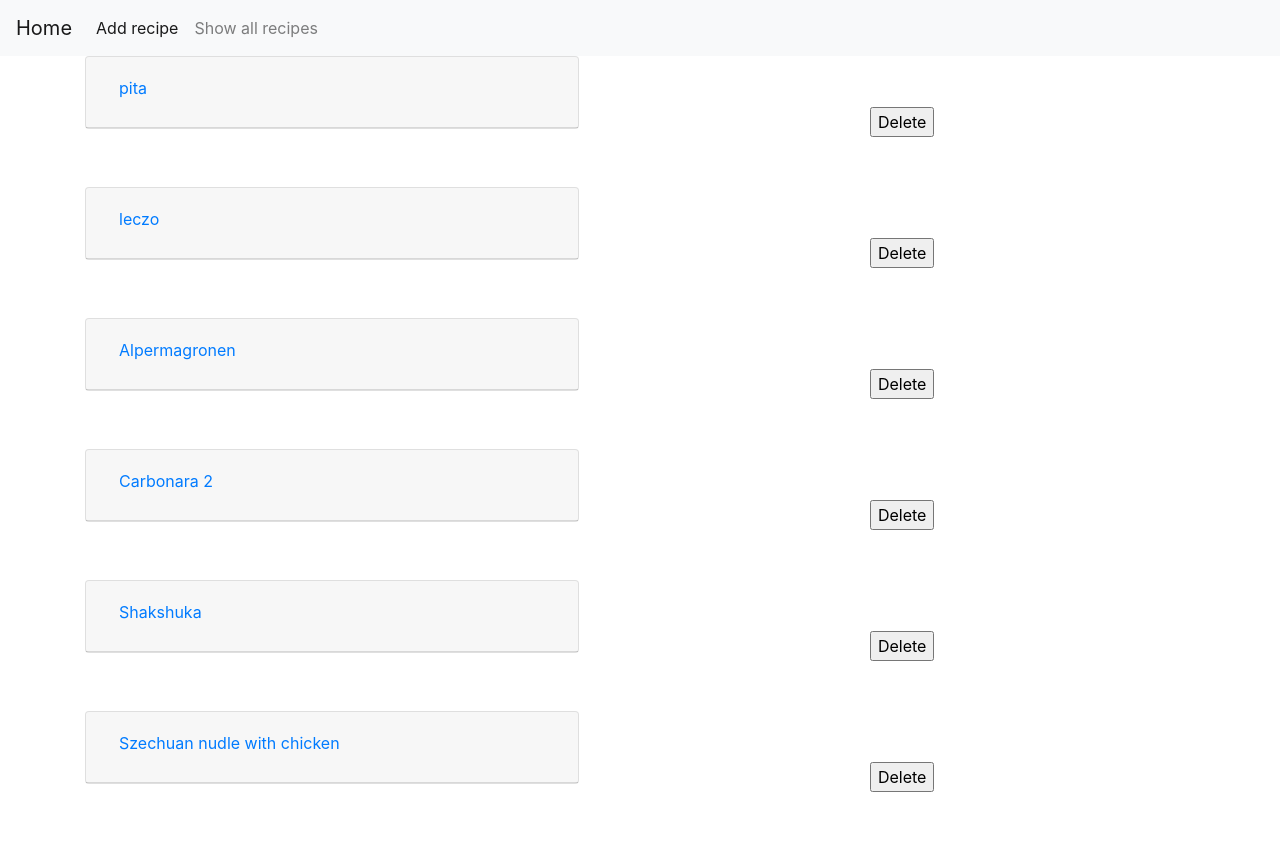
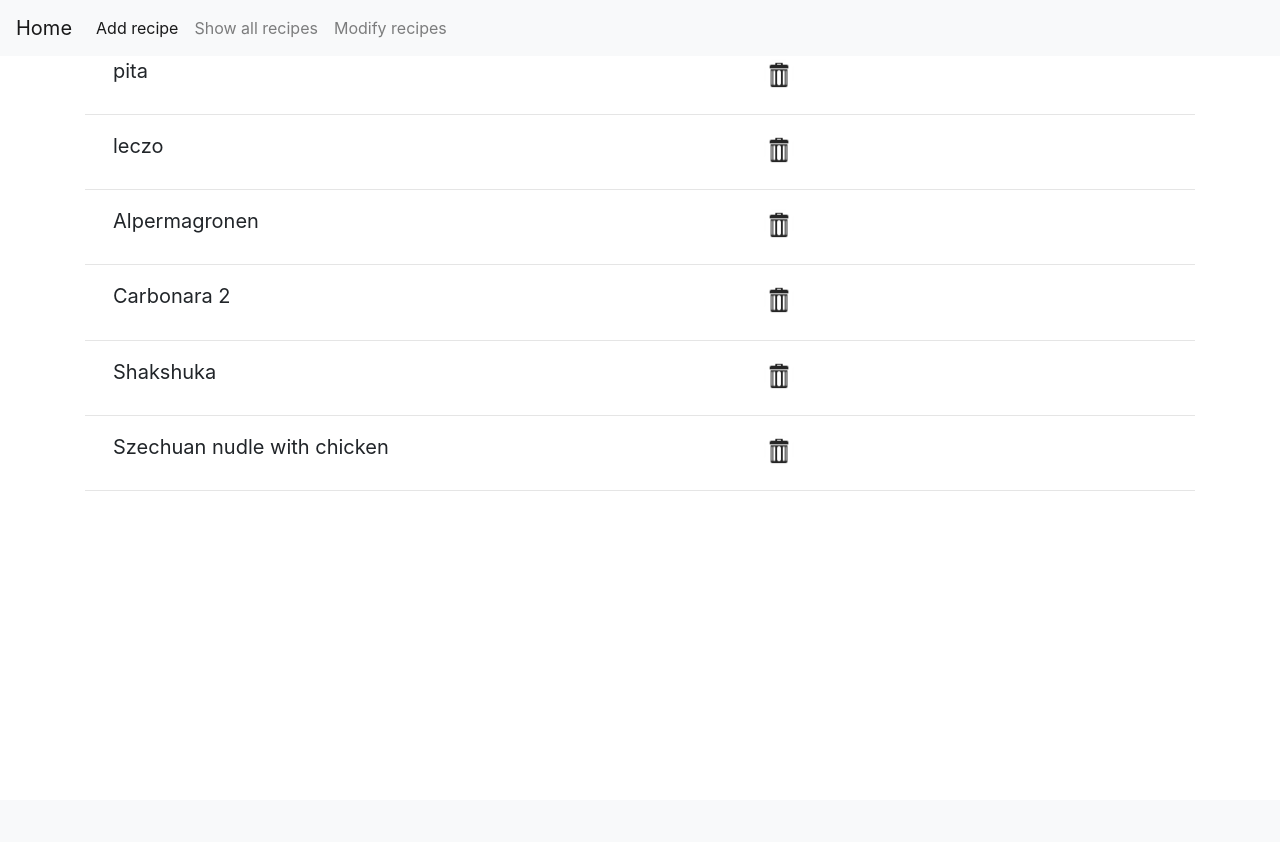
Before and after one commit to shagii24/recipesApp, a Flask app: page /show_all_recipes in a window 1280 px wide. After the commit the page ends 491 px from the top, so only its background shows below. Run offline with Flask 2, Linux system fonts and the light colour scheme; data comes from the database, SQL or seed files in the repository; both versions use the stored data as it was after the commit; some libraries are stand-ins or nearby versions.

Commit message:
upload for testing form on modify_recipes

```diff
--- a/app.py
+++ b/app.py
@@ -4,6 +4,28 @@ import dbcontext
 app = Flask(__name__)
 
 app.secret_key = "nskex23xdr"
+
+def get_all_recipes():
+    """fetch all available recipes for user"""
+    db_answer = None
+    con = dbcontext.dbConnection("recipes.db")
+
+    db_answer = con.execute_read_query(f"""
+                                        select
+                                        recipes.recipes_name, ingredients.ingredient_name
+                                        from recipes_ingredients
+                                        join recipes
+                                        on recipes.id = recipes_id
+                                        join ingredients on
+                                        ingredients.id = ingredient_id;""")
+    all_recipes = [recipes for recipes in db_answer]
+    recipe_dict={}
+    for recipe in all_recipes:
+        if recipe[0] not in recipe_dict:
+            recipe_dict[recipe[0]]=[recipe[1]]
+        else:
+            recipe_dict[recipe[0]].append(recipe[1])
+    return recipe_dict
 
 @app.route("/")
 def index():
@@ -100,26 +122,7 @@ def add_recipies_ingr():
 
 @app.route("/show_all_recipes")
 def show_all_recipes():
-    """fetch all available recipes for user"""
-    db_answer = None
-    con = dbcontext.dbConnection("recipes.db")
-
-    db_answer = con.execute_read_query(f"""
-                                        select
-                                        recipes.recipes_name, ingredients.ingredient_name
-                                        from recipes_ingredients
-                                        join recipes
-                                        on recipes.id = recipes_id
-                                        join ingredients on
-                                        ingredients.id = ingredient_id;""")
-    all_recipes = [recipes for recipes in db_answer]
-    recipe_dict={}
-    for recipe in all_recipes:
-        if recipe[0] not in recipe_dict:
-            recipe_dict[recipe[0]]=[recipe[1]]
-        else:
-            recipe_dict[recipe[0]].append(recipe[1])
-
+    recipe_dict = get_all_recipes()
     return render_template("show_all_recipes.html",recipe_dict=recipe_dict)
 
 @app.route("/delete_recipe_form",methods = ['GET'])
@@ -142,6 +145,12 @@ def delete_recipe_form():
 
     return show_all_recipes()
 
+@app.route("/modify_recipes",methods = ['GET'])
+def modify_recipes():
+    recipe_dict = get_all_recipes()
+    return render_template("modify_recipes.html",recipe_dict=recipe_dict)
+
+
 def alpha_values(user_ingredients):
         user_input = [skladnik.strip().lower() for skladnik in user_ingredients]
         if all(skladnik.replace(' ','').isalpha() for skladnik in user_input):
--- a/templates/layout.html
+++ b/templates/layout.html
@@ -23,6 +23,9 @@
 
             <li class="nav-item">
               <a class="nav-link" href="{{ url_for('show_all_recipes') }}">Show all recipes</a>
+            </li>
+            <li class="nav-item">
+              <a class="nav-link" href="{{ url_for('modify_recipes') }}">Modify recipes</a>
             </li>
 
           </ul>
--- a/templates/show_all_recipes.html
+++ b/templates/show_all_recipes.html
@@ -4,33 +4,29 @@
 
 {% for item in recipe_dict %}
 <div class="container">
+    <div class="container">
         <div class="row">
-        <div id="accordion" class="col">
-
-            <div class="card">
-                <div class="card-header" id="headingOne">
-                    <h5 class="mb-2">
-                        <button class="btn btn-link collapsed" data-toggle="collapse" data-target="#{{ item }}" aria-expanded="true" aria-controls="collapseOne">
+            <div class=" col-7">
+                <button class="btn btn-light collapsed navbar-toggler" data-toggle="collapse" style = "white-space: normal; text-align :start" data-target="#{{ item }}" aria-expanded="true" aria-controls="collapseOne">
                     {{ item }}
                 </button>
-
-                    </h5>
+            </div>
+            <div class="col-1">
+                <form action="/delete_recipe_form" method="get" name="delete_recipe" id="delete">
+                    <input type="image" src="/static/trash.png"  width="30" height="30" value = "Delete" name = "{{ item }}">
+                </form>
             </div>
         </div>
 
-            <div id="{{ item }}" class="collapse collapse" aria-labelledby="headingOne" data-parent="#accordion">
+            <div id="{{ item }}" class="collapse" aria-labelledby="headingOne" data-parent="#accordion">
                 <ul class="card-body">
                     {% for i in recipe_dict[item] %}
                     <li>{{ i }}</li>
                     {% endfor %}
+                </ul>
             </div>
         </div>
-
-
-        <form action="/delete_recipe_form" method="get" name="delete_recipe" class="col" id="delete">
-            <input type="submit" value = "Delete" name = "{{ item }}">
-        </form>
-    </div>
+    <hr>
 </div>
 {% endfor %}
 {% endblock %}
```
Also changed, not shown: templates/modify_recipes.html (added, +47 -0 lines), recipes.db, static/Pencil.jpg (added), static/trash.png (added). Lines whose indentation alone changed are shown as unchanged.
